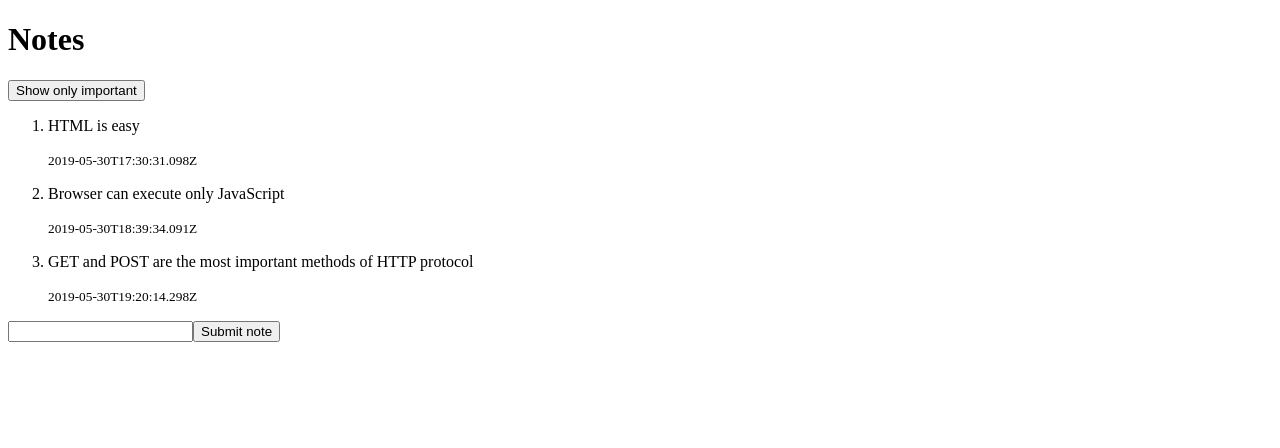
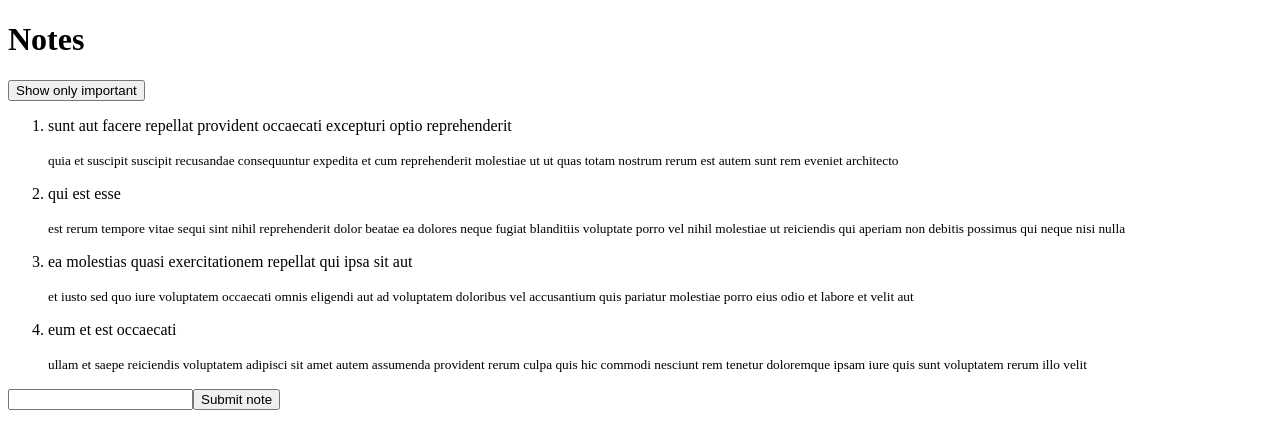
Before and after one commit to nColli/full-stack-open-2024, a React (Vite) app in the folder part2/notes-form-server/: page / in a window 1280 px wide. Shown: the top 448 px of the page. Built offline with nearby package versions, Linux system fonts and the light colour scheme.

Commit message:
mod notes-form-server format notes

```diff
--- a/part2/notes-form-server/src/App.jsx
+++ b/part2/notes-form-server/src/App.jsx
@@ -18,9 +18,8 @@ function App({ initialNotes = [] }) {
     console.log('crear nota');
     const noteToAddToState = {
       id: notes.length + 1,
-      content: newNote,
-      date: new Date().toISOString(),
-      important: Math.random() < 0.5
+      body: newNote,
+      title: newNote
     };
     console.log(noteToAddToState);
 
--- a/part2/notes-form-server/src/components/Note.jsx
+++ b/part2/notes-form-server/src/components/Note.jsx
@@ -1,13 +1,13 @@
 /* eslint-disable react/prop-types */
 
 export const Note = ({ note }) => {
-    const content = note.content
-    const date = note.date
+    const title = note.title
+    const body = note.body
 
     return (
         <li>
-            <p>{content}</p>
-            <small>{date}</small>
+            <p>{title}</p>
+            <small>{body}</small>
         </li>
     )
 }
--- a/part2/notes-form-server/src/main.jsx
+++ b/part2/notes-form-server/src/main.jsx
@@ -4,23 +4,29 @@ import App from './App.jsx'
 
 const notes = [
   {
-    id: 1,
-    content: 'HTML is easy',
-    date: '2019-05-30T17:30:31.098Z',
-    important: true,
+  "userId": 1,
+  "id": 1,
+  "title": "sunt aut facere repellat provident occaecati excepturi optio reprehenderit",
+  "body": "quia et suscipit\nsuscipit recusandae consequuntur expedita et cum\nreprehenderit molestiae ut ut quas totam\nnostrum rerum est autem sunt rem eveniet architecto"
   },
   {
-    id: 2,
-    content: 'Browser can execute only JavaScript',
-    date: '2019-05-30T18:39:34.091Z',
-    important: false,
+  "userId": 1,
+  "id": 2,
+  "title": "qui est esse",
+  "body": "est rerum tempore vitae\nsequi sint nihil reprehenderit dolor beatae ea dolores neque\nfugiat blanditiis voluptate porro vel nihil molestiae ut reiciendis\nqui aperiam non debitis possimus qui neque nisi nulla"
   },
   {
-    id: 3,
-    content: 'GET and POST are the most important methods of HTTP protocol',
-    date: '2019-05-30T19:20:14.298Z',
-    important: true,
+  "userId": 1,
+  "id": 3,
+  "title": "ea molestias quasi exercitationem repellat qui ipsa sit aut",
+  "body": "et iusto sed quo iure\nvoluptatem occaecati omnis eligendi aut ad\nvoluptatem doloribus vel accusantium quis pariatur\nmolestiae porro eius odio et labore et velit aut"
   },
+  {
+  "userId": 1,
+  "id": 4,
+  "title": "eum et est occaecati",
+  "body": "ullam et saepe reiciendis voluptatem adipisci\nsit amet autem assumenda provident rerum culpa\nquis hic commodi nesciunt rem tenetur doloremque ipsam iure\nquis sunt voluptatem rerum illo velit"
+  }
 ]
 
 
```
